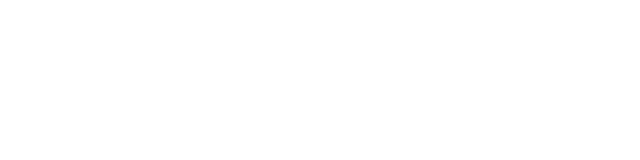
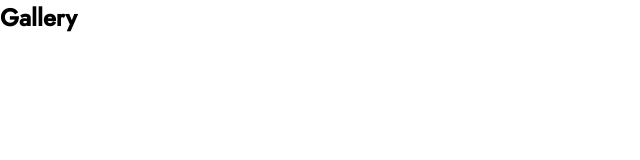
Before and after one commit to mstv4/cats-api-website, a React (Create React App) app in the folder petspaw-website/: page /gallery in a window 1280 px wide. Shown: the top 160 px of the page, without its empty margins (0-640 px from the left). Built offline with nearby package versions, Linux system fonts and the light colour scheme.

Commit message:
feat: add components and routes

```diff
--- a/petspaw-website/src/App.js
+++ b/petspaw-website/src/App.js
@@ -1,7 +1,30 @@
+import { BrowserRouter, Route, Routes, Navigate } from "react-router-dom";
+
+import Home from "./components/Home";
+import Voting from "./components/Voting";
+import Breeds from "./components/Breeds";
+import Gallery from "./components/Gallery";
+import NotFound from "./components/NotFound";
+
 import "./styles/App.css";
 
 function App() {
-  return <div className="App"></div>;
+  return (
+    <div className="wrapper">
+      <BrowserRouter>
+        <div>
+          <Routes>
+            <Route path="/voting" element={<Voting />} />
+            <Route path="/breeds" element={<Breeds />} />
+            <Route path="/gallery" element={<Gallery />} />
+            <Route path="/not-found" element={<NotFound />} />
+            <Route path="/" element={<Home />} />
+            <Route path="*" element={<Navigate to="/not-found" />} />
+          </Routes>
+        </div>
+      </BrowserRouter>
+    </div>
+  );
 }
 
 export default App;
--- /dev/null
+++ b/petspaw-website/src/components/Breeds.jsx
@@ -0,0 +1,9 @@
+const Breeds = () => {
+    return (
+      <div>
+        <h2>Breeds</h2>
+      </div>
+    );
+  };
+
+  export default Breeds;
--- /dev/null
+++ b/petspaw-website/src/components/Gallery.jsx
@@ -0,0 +1,9 @@
+const Gallery = () => {
+    return (
+      <div>
+        <h2>Gallery</h2>
+      </div>
+    );
+  };
+
+  export default Gallery;
--- /dev/null
+++ b/petspaw-website/src/components/Home.jsx
@@ -0,0 +1,9 @@
+const Home = () => {
+    return (
+      <div>
+        <h2>Home</h2>
+      </div>
+    );
+  };
+
+  export default Home;
--- /dev/null
+++ b/petspaw-website/src/components/NotFound.jsx
@@ -0,0 +1,10 @@
+const NotFound = () => {
+    return (
+        <div>
+        <h2>404</h2>
+        <p>Page Not Found</p>
+      </div>
+    );
+  };
+
+  export default NotFound;
--- /dev/null
+++ b/petspaw-website/src/components/Voting.jsx
@@ -0,0 +1,9 @@
+const Voting = () => {
+  return (
+    <div>
+      <h2>Voting</h2>
+    </div>
+  );
+};
+
+export default Voting;
```
